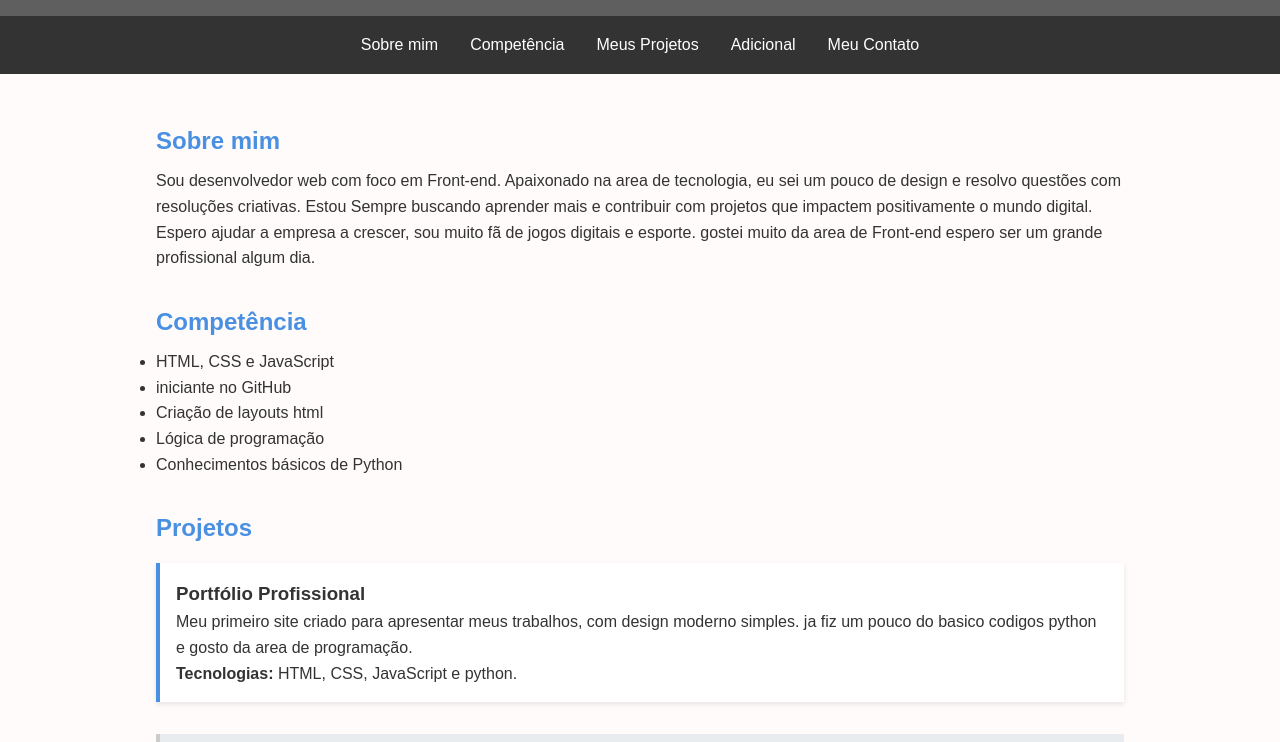
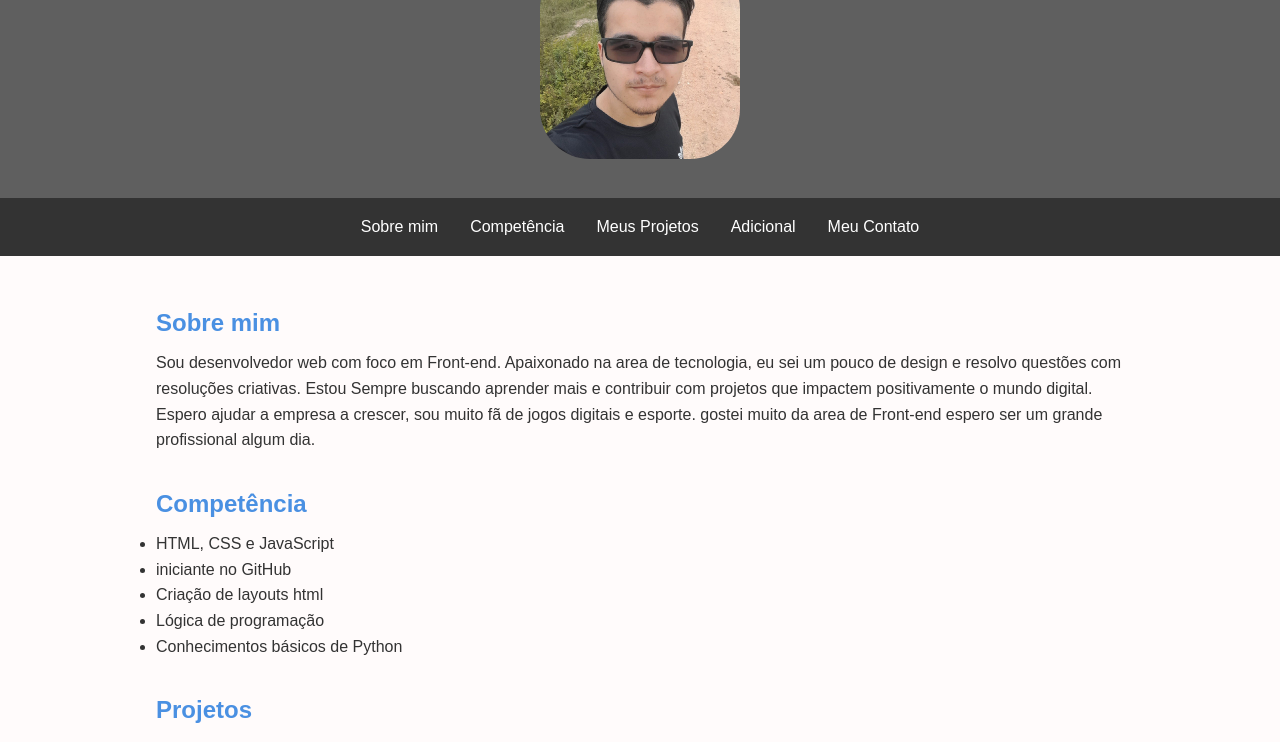
Before and after one commit to wandzin123/landing_page, a plain HTML site: page index.html in a window 1280 px wide. Shown: the part 166-908 px from the top of the page. Drawn offline with Linux system fonts and the light colour scheme.

Commit message:
Update index.html

```diff
--- a/index.html
+++ b/index.html
@@ -11,7 +11,7 @@
   <header>
     <h1>Wanderson Feitosa Oliveira</h1>
     <p>Meu projeto pessoal!</p>
-    <img src="./img/avatar.png.jpg" alt="Avatar de wanderson-feitosa-oliveira-0b6796216">
+    <img src="./img/avatar.jpg" alt="Avatar de wanderson-feitosa-oliveira-0b6796216">
   </header>
 
   <nav>
```
